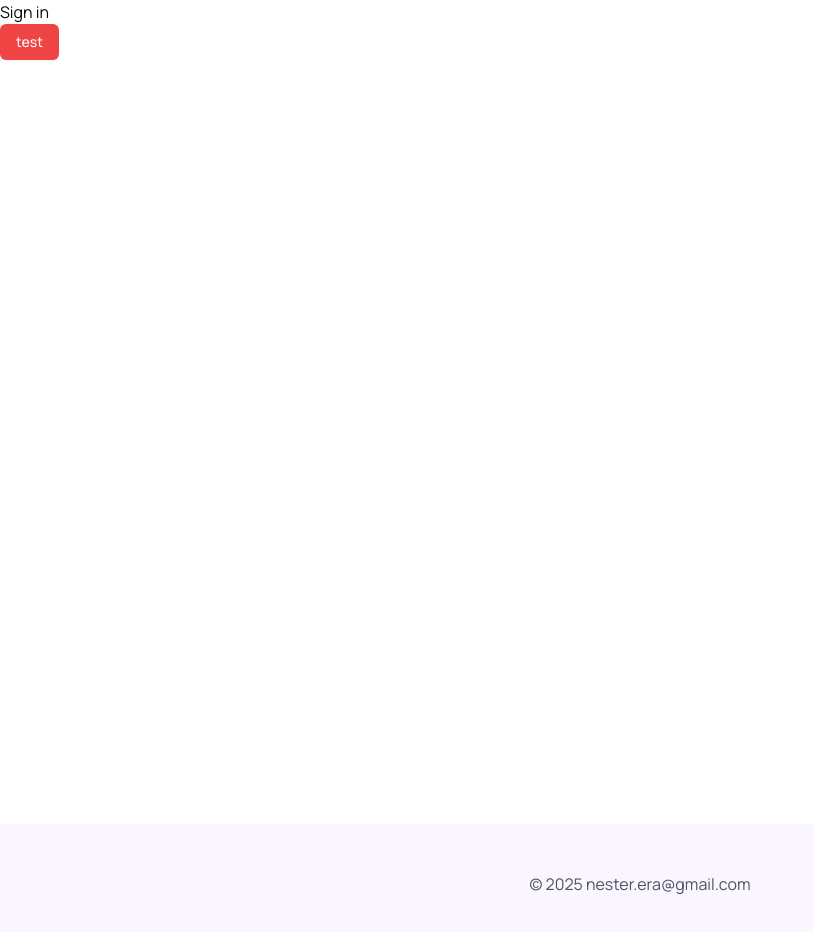
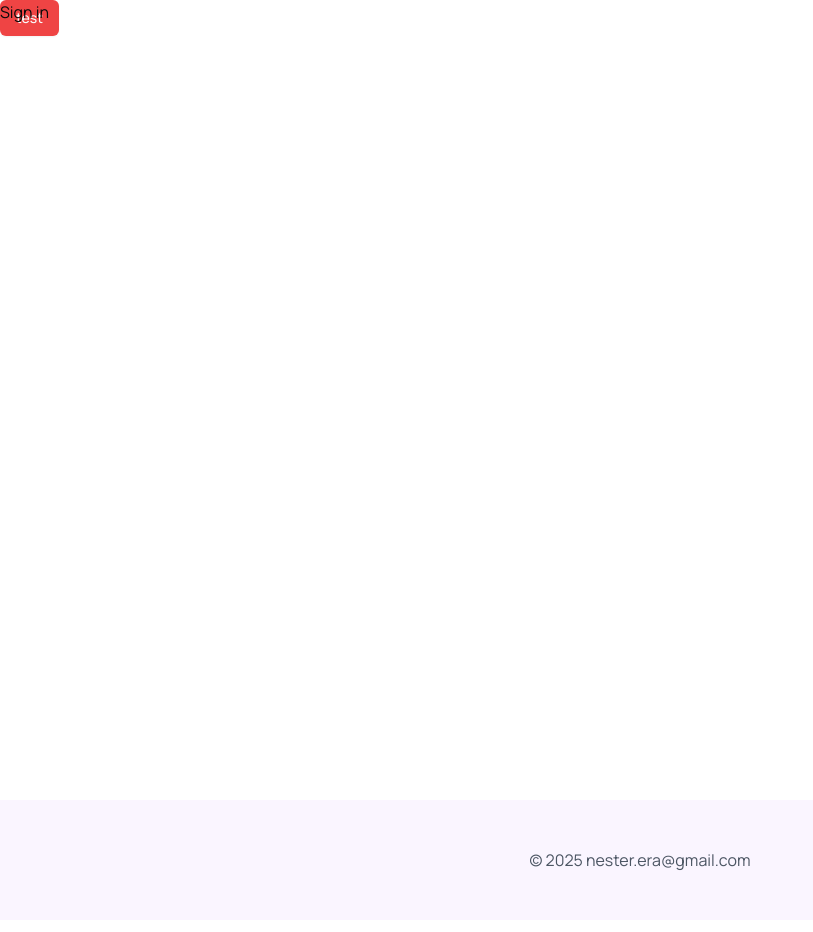
Before and after one commit to NesterenkoAlexander/project_tt4u, a Next.js app: page / in a window 1280 px wide. Shown: the top 932 px of the page, without its empty margins (0-813 px from the left). Built offline with nearby package versions, Linux system fonts and the light colour scheme; no server answers.

Commit message:
Routing, styling sign-in and sign-up

```diff
--- /dev/null
+++ b/app/(auth)/layout.js
@@ -0,0 +1,8 @@
+import React from 'react'
+
+const AuthLayout = ({children}) => {
+  return (<div className='flex justify-center pt-40'>{children}</div>
+  )
+}
+
+export default AuthLayout
--- /dev/null
+++ b/app/(auth)/sign-in/[[...sign-in]]/page.jsx
@@ -0,0 +1,8 @@
+import { SignIn } from '@clerk/nextjs';
+import React from 'react'
+
+const Page = () => {
+  return <SignIn/>;
+}
+
+export default Page
--- /dev/null
+++ b/app/(auth)/sign-up/[[...sign-up]]/page.jsx
@@ -0,0 +1,8 @@
+import { SignUp } from '@clerk/nextjs';
+import React from 'react'
+
+const Page = () => {
+  return <SignUp/>;
+}
+
+export default Page
--- a/components/ui/header.jsx
+++ b/components/ui/header.jsx
@@ -2,7 +2,7 @@ import { SignedIn, SignedOut, SignInButton, UserButton } from "@clerk/nextjs"
 
 const Header = () => {
   return (
-    <div>
+    <div className="fixed top-0">
       <SignedOut>
         <SignInButton />
       </SignedOut>
```
